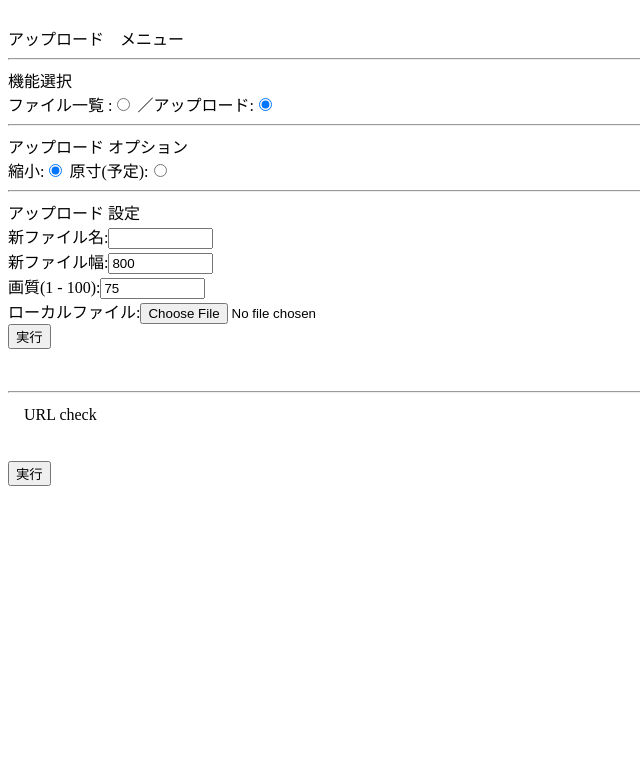
After one commit to joofujii/glass, a PHP site: page /upRegist.html in a window 1280 px wide. The commit adds this page. Shown: the top 783 px of the page, without its empty margins (0-640 px from the left). Run offline with PHP 8.4, Linux system fonts and the light colour scheme.

```diff
--- a/createPage.php
+++ b/createPage.php
@@ -128,8 +128,8 @@ echo <<< EOM
 EOM;
 
 //Speaker
-    $showSpeaker = new Speak\Show();
-    //$showSpeaker = new Speaker\Show();
+    //$showSpeaker = new Speak\Show();
+    $showSpeaker = new Speaker\Show();
 
     $showSpeaker->showList($spk);
 //    if($spk == 11){
--- /dev/null
+++ b/upRegist.html
@@ -0,0 +1,38 @@
+<html> <head>
+ <meta http-equiv="Content-Type" content="text/html;charset=utf-8"/>
+<title>Image Upload</title> </head>
+<body>
+<br>
+ <font size=3>アップロード　メニュー<hr />
+
+<form action="./upRegist.php" method="post"  enctype="multipart/form-data">
+機能選択<br />
+ファイル一覧 :<input type="radio" name="mode" value="listup" >
+／アップロード:<input type="radio" name="mode" value="upload" checked> <hr />
+
+アップロード オプション <br />
+縮小:<input type="radio" name="opt" value="reduction" checked>
+原寸(予定):<input type="radio" name="opt" value="original" /> <hr />
+
+アップロード 設定<br />
+新ファイル名:<input type="text" name="filen" value=""  size="10" /> <br />
+新ファイル幅:<input type="text" name="width" value="800"  size="10" /> <br />
+画質(1 - 100):<input type="text" name="qua" value="75"  size="10" /> <br />
+ローカルファイル:<input type="file" name="upfile" size="30" />
+<br />
+<input type="submit" value="実行" /> </form>
+
+<br>
+<hr>
+
+
+
+ <font size=3>　URL check
+<br />
+<form action="./i/club.php" method="post"  >
+<br />
+<input type="hidden" name="mode" value="testup" >
+<br />
+<input type="submit" value="実行" /> </form>
+
+ </body> </html>
```
